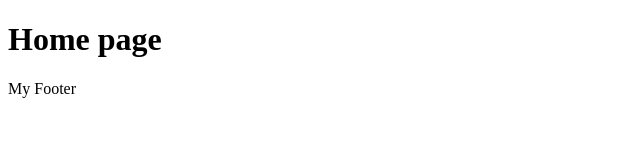
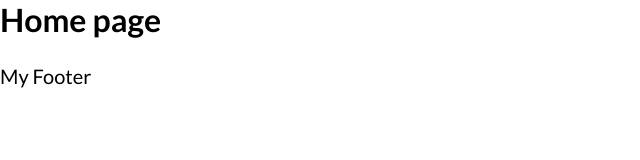
Before and after one commit to dtfialho/my-website, a React app in the folder new/: page / in a window 1280 px wide. Shown: the whole page, without its empty margins (0-640 px from the left). Built offline with nearby package versions, Linux system fonts and the light colour scheme.

Commit message:
chore: configure glogal styles

```diff
--- /dev/null
+++ b/new/src/pages/_app.tsx
@@ -0,0 +1,23 @@
+import { AppProps } from 'next/app'
+import Head from 'next/head'
+import GlobalStyles from 'styles/global'
+
+function App({ Component, pageProps }: AppProps) {
+  return (
+    <>
+      <Head>
+        <title>Diego T. Fialho</title>
+        <link rel="shortcut icon" href="/img/icon-512x512.png" />
+        <link rel="apple-touch-icon" href="/img/icon-512x512.png" />
+        <meta
+          name="description"
+          content="My personal website made with Next.js"
+        />
+      </Head>
+      <GlobalStyles />
+      <Component {...pageProps} />
+    </>
+  )
+}
+
+export default App
--- a/new/src/pages/index.tsx
+++ b/new/src/pages/index.tsx
@@ -11,6 +11,11 @@ export default function Home({ title = 'Home page' }: Props) {
         <title>{title}</title>
         <meta name="description" content="Generated by create next app" />
         <link rel="icon" href="/favicon.ico" />
+        <link
+          rel="stylesheet"
+          href="https://fonts.googleapis.com/css?family=Lato:400,700,900&display=swap"
+          type="text/css"
+        />
       </Head>
 
       <main>
--- /dev/null
+++ b/new/src/styles/global.ts
@@ -0,0 +1,43 @@
+import { createGlobalStyle } from 'styled-components'
+
+const GlobalStyles = createGlobalStyle`
+  * {
+    padding: 0;
+    margin: 0;
+    box-sizing: border-box;
+    max-width: 100%;
+    z-index: 1;
+  }
+
+  html,
+  body,
+  #___gatsby,
+  #gatsby-focus-wrapper {
+    height: 100%;
+  }
+
+  header {
+    background-color: rgb(153, 46, 36);
+    box-shadow: 0px 0px 5px rgb(51, 51, 51);
+  }
+
+  body {
+    font-family: 'Lato', sans-serif;
+    font-size: 16px;
+  }
+
+  h1, h2, h3, h4, h5, p {
+    margin-bottom: 20px;
+  }
+
+  p, li {
+    font-size: 1.25rem;
+    line-height: 1.7;
+  }
+
+  a {
+    text-decoration: dashed;
+  }
+`
+
+export default GlobalStyles
--- a/new/tsconfig.json
+++ b/new/tsconfig.json
@@ -1,5 +1,6 @@
 {
   "compilerOptions": {
+    "baseUrl": "src",
     "target": "es5",
     "lib": [
       "dom",
```
Also changed, not shown: new/public/favicon.ico (added), new/public/img/icon-192x192.png (added), new/public/img/icon-512x512.png (added), new/public/vercel.svg (added), 1 other file.
